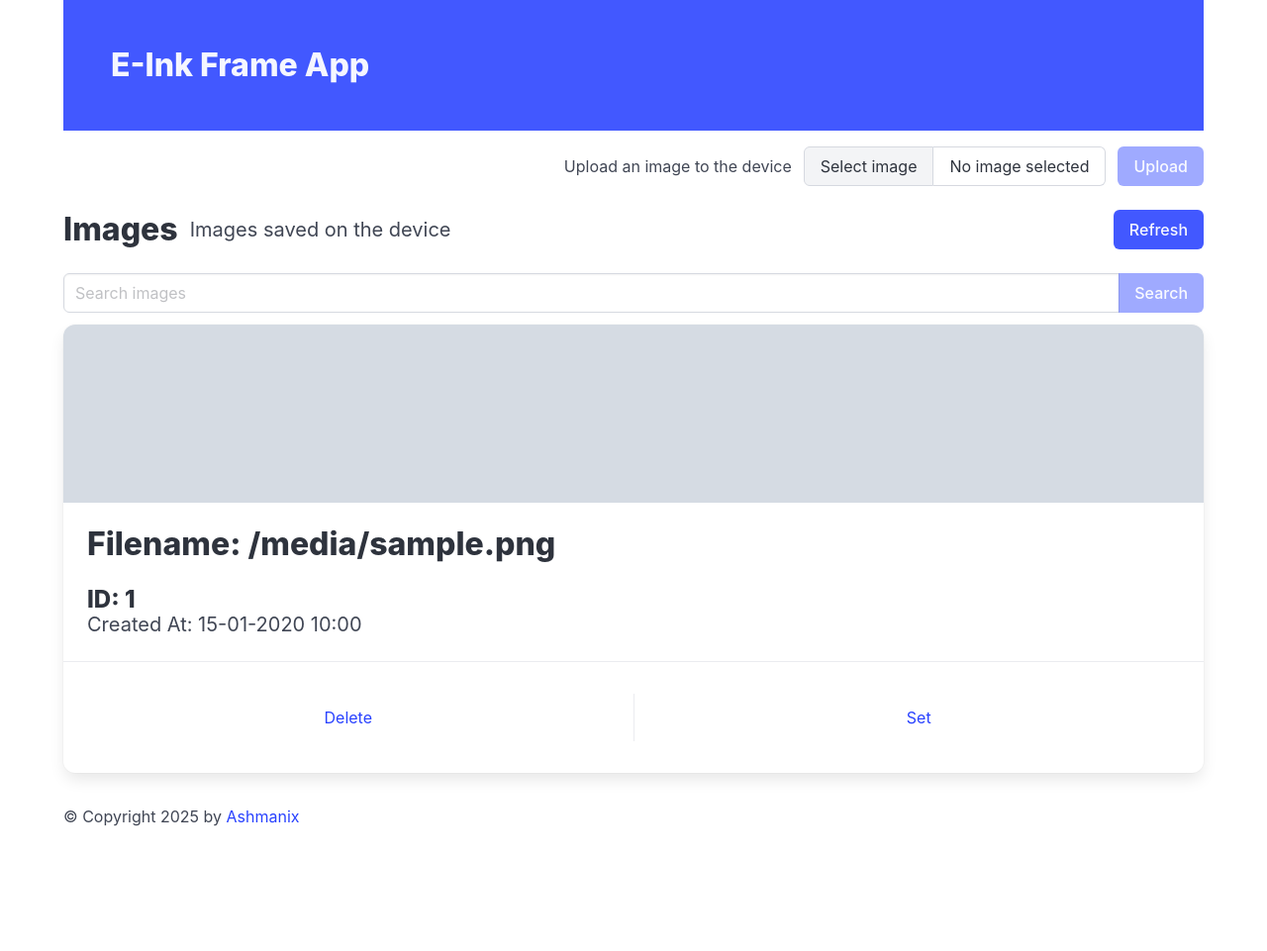
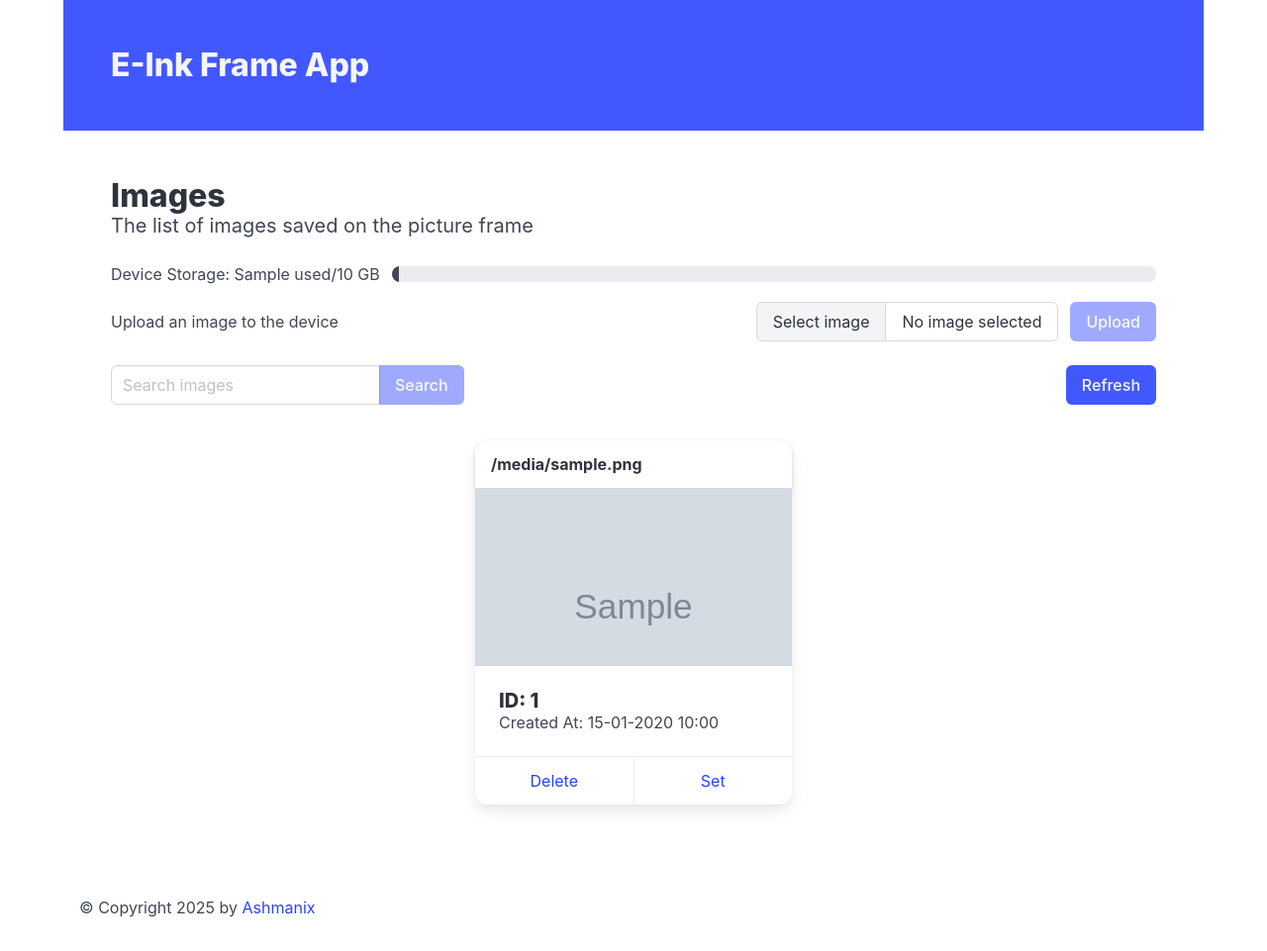
Before and after one commit to ashmanix/eink-picture-frame-webapp, a FastAPI app: template src/web/template/home.html in a window 1280 px wide. Shown: the whole page at 99% size. Before the commit the page ends 835 px from the top, so only its background shows below. Run offline with FastAPI, Linux system fonts and the light colour scheme; the template is opened without the code that fills it: most values are stand-ins (such as "Sample title", 1, 10 or a date in 2020); grey boxes marked "Sample" are stand-in pictures; parts of the project's set-up code (start-up, migrations or seed data) failed here and were passed over.

Commit message:
Refactored and added storage details

```diff
--- a/src/static/css/main.css
+++ b/src/static/css/main.css
@@ -14,44 +14,41 @@ main {
     flex: 1;
 }
 
-footer {
+.main-footer {
     padding-top: 2rem;
     padding-bottom: 2rem;
+    margin-right: 1rem;
+    margin-left: 1rem;
 }
 
-.main-article {
-    display: flex;
-    flex: 1;
-    flex-direction: column;
-}
+/* .main-section {
+    margin-right: 1rem;
+    margin-left: 1rem;
+} */
 
 .top-bar {
     padding-top: 1rem;
 }
 
-#content {
-    /* flex: 1; */
-}
-
-#list-of-cards {
-    position: relative;
-}
 
 .loading {
     display: none;
 }
 
-.image-card {
-    height: 100%;
-}
 
 .thumb-container {
     max-height: 180px;
     overflow: hidden;
 }
 
-.image-card-buttons {
-    align-content: flex-end;
-    justify-self: flex-end;
-    flex: 3;
+.responsive-card {
+    width: 100%;
+    max-width: 320px;
+    margin: 0 auto;
 }
+
+.image-card-list {
+    display: grid;
+    grid-template-columns: repeat(auto-fit, minmax(280px, 1fr));
+    gap: 1.5rem;
+}
--- a/src/static/js/components/image-utils.js
+++ b/src/static/js/components/image-utils.js
@@ -1,6 +1,6 @@
 export const updateList = async (search = null) => {
   try {
-    const url = new URL(window.location.href + `image_list/partial`);
+    const url = new URL(globalThis.location.href + `image_list/partial`);
     if (search) {
       url.searchParams.set("search", search);
     }
@@ -12,8 +12,26 @@ export const updateList = async (search = null) => {
     document.getElementById("image-list-container").innerHTML = html;
   } catch (error) {
     console.error("Image partial retrieval failed:", error);
-    alert("Image partial retrieval failed.");
   }
+};
+
+export const updateStorageDetails = async () => {
+  try {
+    const url = new URL(globalThis.location.href + `storage/partial`);
+    const response = await fetch(url.toString());
+
+    if (!response.ok) throw new Error(`Error getting storage partial`);
+    const html = await response.text();
+
+    document.getElementById("storage-details-container").innerHTML = html;
+  } catch (error) {
+    console.error("Storafe partial retrieval failed:", error);
+  }
+};
+
+export const updateAllDetails = async () => {
+  await updateList();
+  await updateStorageDetails();
 };
 
 export const deleteImage = async (id) => {
@@ -30,7 +48,7 @@ export const deleteImage = async (id) => {
     console.error("Deletion failed:", error);
     alert("Deletion failed.");
   } finally {
-    updateList();
+    updateAllDetails();
   }
 };
 
@@ -45,3 +63,23 @@ export const setImage = async (id) => {
     console.error(error);
   }
 };
+
+export const uploadImage = async (file) => {
+  const form = new FormData();
+  form.append("file", file);
+
+  try {
+    const url = "/image/upload";
+    const response = await fetch(url, {
+      method: "POST",
+      body: form,
+    });
+
+    if (!response.ok) throw new Error("Error uploading image!");
+    const data = await response.json();
+    console.log("Uploaded:", data);
+    await updateAllDetails();
+  } catch (error) {
+    console.error("Upload failed:", error);
+  }
+};
--- a/src/static/js/pages/base.js
+++ b/src/static/js/pages/base.js
@@ -1,4 +1,4 @@
-import { updateList } from "../components/image-utils.js";
+import { updateAllDetails, uploadImage } from "../components/image-utils.js";
 const uploadButton = document.getElementById("upload-button");
 const fileInput = document.querySelector(
   "#upload-image-input input[type=file]"
@@ -22,22 +22,24 @@ uploadButton.addEventListener("click", async () => {
     return;
   }
 
-  const form = new FormData();
-  form.append("file", file);
+  await uploadImage(file);
 
-  try {
-    const url = "/image/upload";
-    const response = await fetch(url, {
-      method: "POST",
-      body: form,
-    });
+  // const form = new FormData();
+  // form.append("file", file);
 
-    if (!response.ok) throw new Error("Error uploading image!");
-    const data = await response.json();
-    console.log("Uploaded:", data);
-    updateList();
-  } catch (error) {
-    console.error("Upload failed:", error);
-    alert("Upload failed.");
-  }
+  // try {
+  //   const url = "/image/upload";
+  //   const response = await fetch(url, {
+  //     method: "POST",
+  //     body: form,
+  //   });
+
+  //   if (!response.ok) throw new Error("Error uploading image!");
+  //   const data = await response.json();
+  //   console.log("Uploaded:", data);
+  //   await updateAllDetails();
+  // } catch (error) {
+  //   console.error("Upload failed:", error);
+  //   alert("Upload failed.");
+  // }
 });
--- a/src/static/js/pages/home.js
+++ b/src/static/js/pages/home.js
@@ -9,10 +9,14 @@ const refreshButton = document.getElementById("refresh-list-button");
 const searchButton = document.getElementById("search-button");
 const searchInput = document.getElementById("search-input");
 
-refreshButton.addEventListener("click", async () => {
+const runImageSearch = async () => {
   const searchValue = searchInput.value;
   if (searchValue) await updateList(searchValue);
   else await updateList();
+};
+
+refreshButton.addEventListener("click", async () => {
+  await runImageSearch();
 });
 
 document.addEventListener("DOMContentLoaded", () => {
@@ -27,6 +31,7 @@ document.addEventListener("DOMContentLoaded", () => {
       const id = event.target.dataset.id;
       if (id) {
         deleteImage(id);
+        updateAllDetails();
       }
     }
   });
@@ -42,8 +47,6 @@ document.addEventListener("DOMContentLoaded", () => {
 
   searchInput.addEventListener("input", (event) => {
     const value = event.target.value;
-    console.log(`Search value: ${value}`);
-    console.log(`Size: ${value?.length}`);
     if (value?.length > 2) {
       searchButton.disabled = false;
     } else if (value?.length == 0) {
@@ -52,4 +55,12 @@ document.addEventListener("DOMContentLoaded", () => {
       searchButton.disabled = true;
     }
   });
+
+  searchInput.addEventListener("keyup", (event) => {
+    if (event.key === "Enter") {
+      // Do something
+      console.log("Enter pressed!");
+      if (searchButton.disabled === false) runImageSearch();
+    }
+  });
 });
--- a/src/web/main.py
+++ b/src/web/main.py
@@ -4,7 +4,7 @@ from fastapi.templating import Jinja2Templates
 from fastapi.responses import HTMLResponse
 from fastapi.staticfiles import StaticFiles
 from contextlib import asynccontextmanager
-from web.models import PictureFrameImage
+from web.models import PictureFrameImage, StorageSpaceDetails
 from web.sql import create_db_and_tables, get_all, get_session
 from dotenv import load_dotenv
 from sqlmodel import Session
@@ -12,6 +12,7 @@ from sqlmodel import Session
 import traceback
 
 from web.utils import (
+    check_if_file_exists,
     delete_image,
     save_image,
     set_display_image,
@@ -19,6 +20,7 @@ from web.utils import (
     delete_image_list,
     get_image_list,
     format_datetime,
+    get_remaining_storage_space,
 )
 
 from web.constants import FILENAME_VALIDATION_REGEX
@@ -46,22 +48,50 @@ SessionDep = Annotated[Session, Depends(get_session)]
 @app.get("/", response_class=HTMLResponse)
 async def root(request: Request, session: SessionDep, search: str | None = None):
     image_list: List[PictureFrameImage] = get_image_list(session, search)
+    storage = get_remaining_storage_space()
     return templates.TemplateResponse(
-        request=request, name="home.html", context={"image_list": image_list}
+        request=request,
+        name="home.html",
+        context={"image_list": image_list, "storage": storage},
     )
+
+
+@app.get("/storage/partial")
+async def get_storage_partial(request: Request):
+    try:
+        storage = get_remaining_storage_space()
+        return templates.TemplateResponse(
+            request=request,
+            name="partial/storage_space.html",
+            context={"storage": storage},
+        )
+    except Exception as err:
+        handle_error(err, f"Error getting partial list: {err}")
 
 
 @app.get("/image_list/partial")
 async def get_list_partial(
     request: Request, session: SessionDep, search: str | None = None
 ):
-    print(f"Search: {search}")
-    image_list: List[PictureFrameImage] = get_image_list(session, search)
-    return templates.TemplateResponse(
-        request=request,
-        name="partial/image_list.html",
-        context={"image_list": image_list},
-    )
+    try:
+        image_list: List[PictureFrameImage] = get_image_list(session, search)
+        return templates.TemplateResponse(
+            request=request,
+            name="partial/image_list.html",
+            context={"image_list": image_list},
+        )
+    except Exception as err:
+        handle_error(err, f"Error getting partial list: {err}")
+
+
+@app.get("/storage_space")
+async def get_storage_space():
+    try:
+        storage = get_remaining_storage_space()
+        return storage
+
+    except Exception as err:
+        handle_error(err, f"Error getting partial list: {err}")
 
 
 @app.get("/image_list")
@@ -106,6 +136,8 @@ async def upload_image(session: SessionDep, file: UploadFile = File(...)):
         file = file.file
         if not check_is_valid_image_type(filename):
             raise TypeError(f"{filename} is not a valid image file type!")
+        if check_if_file_exists(filename):
+            raise RuntimeError(f"{filename} is already on device!")
         save_image(filename, file, session)
         return {"result": "success"}
     except Exception as err:
--- a/src/web/template/base.html
+++ b/src/web/template/base.html
@@ -19,7 +19,8 @@
             </p>
         </header>
     </div>
-
+    <section class="section">
+        <!--
         <div class="level top-level top-bar">
             <div class="level-left"></div>
             <div class="level-right">
@@ -41,13 +42,13 @@
                     <button class="button is-link" id="upload-button" disabled>Upload</button>
                 </div>
             </div>
-    </div>
+        </div> -->
 
         <main id="content" class="container">{% block content %}{% endblock %}</main>
-
+    </section>
     {% block scripts %}{% endblock %}
 
-    <footer id="footer">
+    <footer id="footer" class="main-footer">
         {% block footer %}
         &copy; Copyright 2025 by <a href="https://ashmanix.com">Ashmanix</a>
         {% endblock %}
--- a/src/web/template/home.html
+++ b/src/web/template/home.html
@@ -4,41 +4,59 @@
 {{ super() }}
 {% endblock %}
 {% block content %}
+<section>
+    <h1 class="title">Images</h1>
+    <h2 class="subtitle">
+        The list of images saved on the picture frame
+    </h2>
 
-<section id="main">
-    <div class="level top-level">
+    <div id="storage-details-container">
+        {% include "partial/storage_space.html" %}
+    </div>
+
+    <div class="level top-level top-bar">
+        <div class="level-left">
+            <div class="level-item">
+                <p>Upload an image to the device</p>
+            </div>
+        </div>
+
         <div class="level-right">
             <div class="level-item">
-                <h2 class="title">Images</h2>
+                <div id="upload-image-input" class="file has-name is-fullwidth">
+                    <label class="file-label">
+                        <input id="image-file-upload-input" class="file-input" type="file" name="image-file" />
+                        <span class="file-cta">
+                            <span class="file-label"> Select image </span>
+                        </span>
+                        <span class="file-name"> No image selected </span>
+                    </label>
+                </div>
             </div>
             <div class="level-item">
-                <h5 class="subtitle is-5">Images saved on the device</h5>
+                <button class="button is-link" id="upload-button" disabled>Upload</button>
             </div>
         </div>
+    </div>
+
+    <div class="level">
         <div class="level-left">
             <div class="level-item">
-                <!-- <div class="field has-addons is-fullwidth">
-                    <p class="control">
-                        <input class="input" type="text" placeholder="Filter images" />
+                <div class="field has-addons is-expanded">
+                    <p class="control is-expanded">
+                        <input id="search-input" class="input" type="text" placeholder="Search images" />
                     </p>
                     <p class="control">
-                        <button class="button is-link">Search</button>
+                        <button id="search-button" class="button is-link" disabled>Search</button>
                     </p>
-                </div> -->
+                </div>
             </div>
+        </div>
+        <div class="level-right">
             <div class="level-item">
                 <button id="refresh-list-button" class="button is-link">Refresh</button>
             </div>
         </div>
-    </div>
-
-    <div class="field has-addons is-expanded">
-        <p class="control is-expanded">
-            <input id="search-input" class="input" type="text" placeholder="Search images" />
-        </p>
-        <p class="control">
-            <button id="search-button" class="button is-link" disabled>Search</button>
-        </p>
     </div>
 
     <section id="list-of-cards">
@@ -50,7 +68,6 @@
 </section>
 
 
-
 {% endblock %}
 {% block scripts %}
 <script type="module" src="js/pages/home.js"></script>
--- a/src/web/template/partial/image_list.html
+++ b/src/web/template/partial/image_list.html
@@ -2,29 +2,31 @@
     {% if not image_list %}
     <h5 class="title is-5">No images found</h5>
     {% endif %}
-    <div id="image-list" class="grid is-col-min-20">
+    <div id="image-list" class="grid is-col-min-20 image-card-list">
         {% for image in image_list %}
-        <div class="cell">
-            <div class="columns is-multiline">
         <div class="column">
-                    <div class="card is-flex is-flex-direction-column" style="height: 100%;">
+            <div class="card responsive-card" style="height: 100%;">
+                <header class="card-header">
+                    <p class="card-header-title">{{ image.filename }}</p>
+                    <button class="card-header-icon" aria-label="more options">
+                        <span class="icon">
+                            <i class="fas fa-angle-down" aria-hidden="true"></i>
+                        </span>
+                    </button>
+                </header>
                 <div class="card-image thumb-container">
                     <figure class="image is-4by3">
                         <img src="/images/thumbnails/{{ image.filename }}" alt="{{ image.name }}" />
                     </figure>
                 </div>
                 <div class="card-content is-flex-grow-1">
-                            <h3 class="title is-3">Filename: {{ image.filename }}</h3>
-                            <h4 class="title is-4">ID: {{ image.id }}</h4>
-                            <p class="subtitle is-5">Created At: {{ image.created_at|format_datetime }}</p>
+                    <h5 class="title is-5">ID: {{ image.id }}</h5>
+                    <p class="subtitle is-6">Created At: {{ image.created_at|format_datetime }}</p>
                 </div>
                 <footer class="card-footer">
-                            <a data-id="{{ image.id }}"
-                                class="card-footer-item is-danger delete-image-button">Delete</a>
+                    <a data-id="{{ image.id }}" class="card-footer-item is-danger delete-image-button">Delete</a>
                     <a data-id="{{ image.id }}" class="card-footer-item is-primary set-image-button">Set</a>
                 </footer>
-                    </div>
-                </div>
             </div>
         </div>
         {% endfor %}
--- /dev/null
+++ b/src/web/template/partial/storage_space.html
@@ -0,0 +1,12 @@
+<div class="level">
+    <div class="level-left">
+        <div class="level-item">
+            <p>Device Storage: {{storage.used}}/{{storage.total}} GB</p>
+        </div>
+    </div>
+    <div class="level-item">
+        <progress class="progress {{storage.class_type}}" value="{{storage.percent}}" max="100">
+            {{storage.percent}}%
+        </progress>
+    </div>
+</div>
```
Also changed, not shown: src/static/js/main.js (deleted, +0 -135 lines), src/web/models.py (+7 -0 lines), src/web/utils.py (+32 -1 lines), image_database.db. Lines whose indentation alone changed are shown as unchanged.
